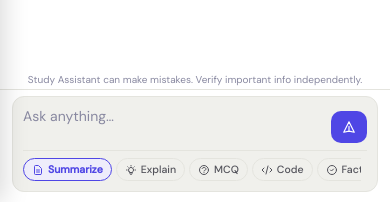
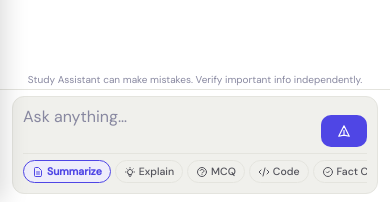
Before and after one commit to Muhammad1113/-smart-study-assistant, a Flask app: template templates/dashboard.html in a window 390 px wide. Shown: the part 642-844 px from the top of the page. Run offline with Flask 3, Linux system fonts and the light colour scheme; the template is opened without the code that fills it, so the values that code supplies are empty.

Commit message:
Update dashboard.html

```diff
--- a/templates/dashboard.html
+++ b/templates/dashboard.html
@@ -399,23 +399,34 @@
             /* Disclaimer */
             .disclaimer { font-size: 10px; padding: 3px .75rem; }
 
-            /* Input area — part of flex flow, not fixed */
+            /* Input area */
             .input-area {
-                padding: 6px .75rem calc(10px + env(safe-area-inset-bottom));
+                padding: 6px .75rem 8px;
+                padding-bottom: calc(8px + env(safe-area-inset-bottom));
                 flex-shrink: 0;
+                background: var(--chat-bg);
+                border-top: 1px solid var(--border);
             }
 
             /* Input box */
             .input-box { padding: 8px 10px; border-radius: 12px; }
-            .input-box textarea { font-size: 14px; min-height: 38px; max-height: 100px; }
+            .input-box textarea {
+                font-size: 16px;
+                min-height: 42px;
+                max-height: 90px;
+                line-height: 1.5;
+            }
 
             /* Send button — icon only on mobile */
-            .send-btn { padding: 10px 12px; border-radius: 10px; }
+            .send-btn { padding: 11px 13px; border-radius: 10px; min-width: 46px; justify-content: center; }
             .send-btn .send-label { display: none; }
 
-            /* Mode bar */
-            .mode-bar { margin-top: 7px; padding-top: 7px; }
-            .mode-btn { font-size: 11px; padding: 5px 9px; gap: 4px; }
+            /* Mode bar — scrollable, compact */
+            .mode-bar { margin-top: 6px; padding-top: 6px; }
+            .modes { flex-wrap: nowrap; overflow-x: auto; -webkit-overflow-scrolling: touch; }
+            .modes::-webkit-scrollbar { display: none; }
+            .mode-btn { font-size: 11px; padding: 4px 9px; gap: 3px; white-space: nowrap; flex-shrink: 0; }
+            .input-meta { display: none; }
 
             /* Hide word count and shortcut */
             .wc, .sc { display: none; }
```
